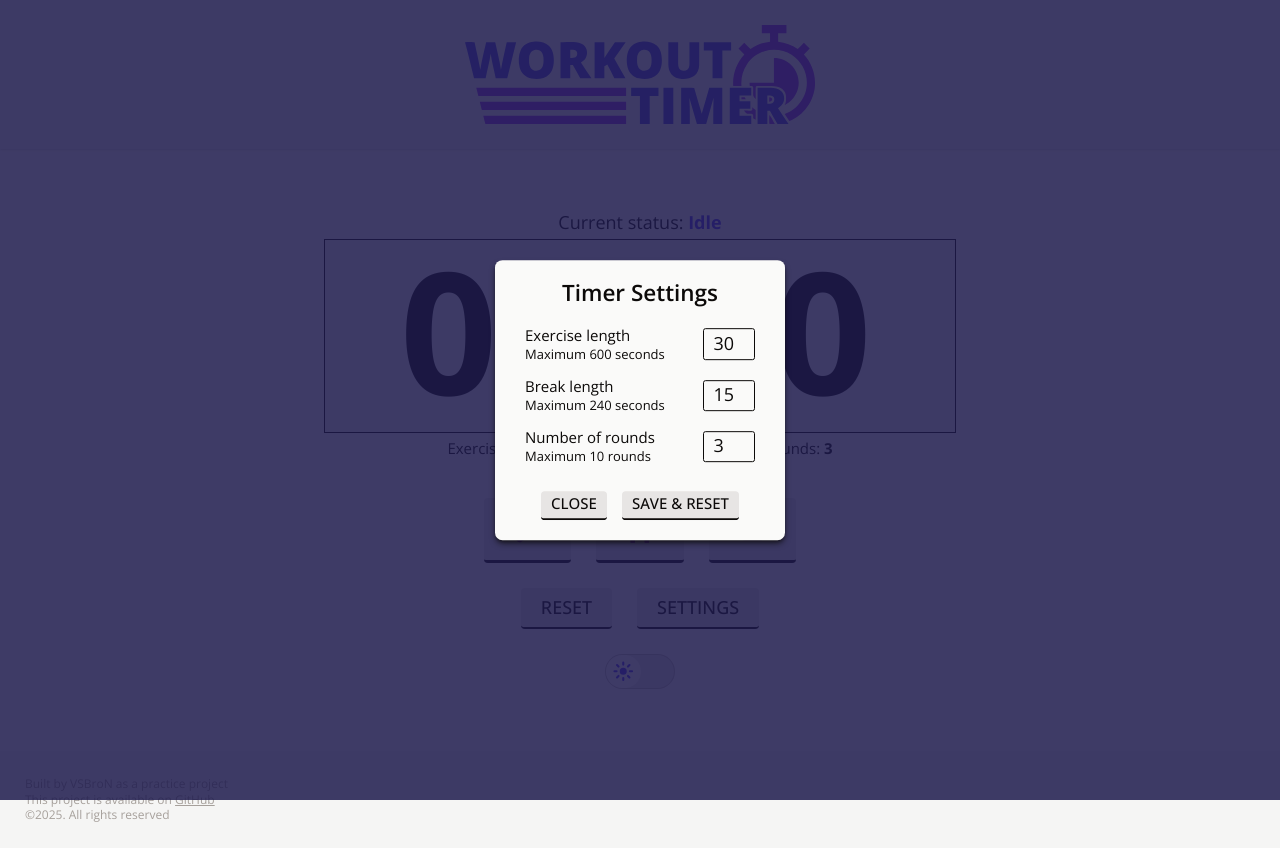
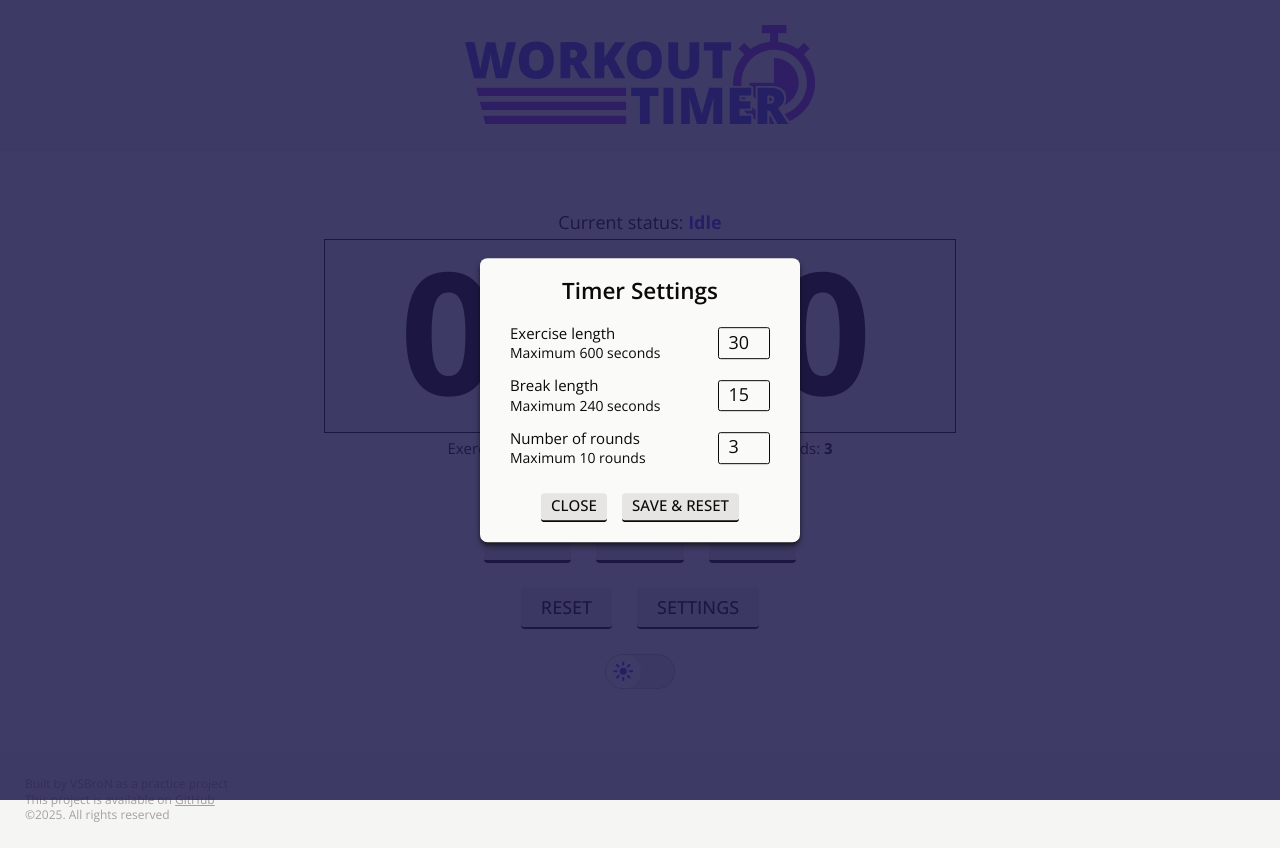
Before and after one commit to vsbron/workout-timer-2025-react, a React (Vite) app: page / in a window 1280 px wide. Both pictures are taken after a click on the element "SETTINGS". Built offline with nearby package versions, Linux system fonts and the light colour scheme.

Commit message:
Adjust the styles for Settings modal window

```diff
--- a/src/components/Settings.tsx
+++ b/src/components/Settings.tsx
@@ -1,5 +1,5 @@
+import { z } from "zod";
 import { useForm } from "react-hook-form";
-import { z } from "zod";
 import { zodResolver } from "@hookform/resolvers/zod";
 
 import { useTimerContext } from "@/context/TimerContext";
--- a/src/components/modal/ModalChildren.tsx
+++ b/src/components/modal/ModalChildren.tsx
@@ -10,7 +10,7 @@ export function Content({ children }: { children: ReactNode }) {
   // Returned JSX
   return (
     isOpen && (
-      <div className="absolute top-1/2 -translate-y-1/2 left-0 right-0 mx-auto max-w-[29rem] text-stone-950 dark:text-stone-50 bg-stone-50 dark:bg-stone-900 px-[3rem] py-[2rem] rounded-xl z-50 shadow-stone-950/70 shadow-md animate-modal">
+      <div className="absolute top-1/2 -translate-y-1/2 left-0 right-0 mx-auto max-w-[32rem] text-stone-950 dark:text-stone-50 bg-stone-50 dark:bg-stone-900 px-[3rem] py-[2rem] rounded-xl z-50 shadow-stone-950/70 shadow-md animate-modal">
         {children}
       </div>
     )
--- a/src/ui/Form.tsx
+++ b/src/ui/Form.tsx
@@ -38,7 +38,7 @@ export function FormLabel({
   return (
     <label htmlFor={htmlFor} className="text-2xl flex flex-col gap-0.5">
       {children}
-      <span className="text-[1.3rem]">{note}</span>
+      <span className="text-[1.4rem]">{note}</span>
     </label>
   );
 }
@@ -48,7 +48,11 @@ export function FormLabel({
 // Label for the input
 export function FormError({ children }: { children: ReactNode }) {
   // Returned JSX
-  return <p className="text-red-500 text-lg">{children}</p>;
+  return (
+    <p className="text-purple-800 dark:text-purple-300 text-xl font-semibold">
+      {children}
+    </p>
+  );
 }
 
 ///////////////////////////////////////////////////////////////////
@@ -56,7 +60,7 @@ export function FormError({ children }: { children: ReactNode }) {
 // Wrapper div for for group elements
 export function FormGroup({ children }: { children: ReactNode }) {
   // Returned JSX
-  return <div className="flex flex-col gap-.5">{children}</div>;
+  return <div className="flex flex-col gap-1.5">{children}</div>;
 }
 
 // Wrapper div for input elements
```
